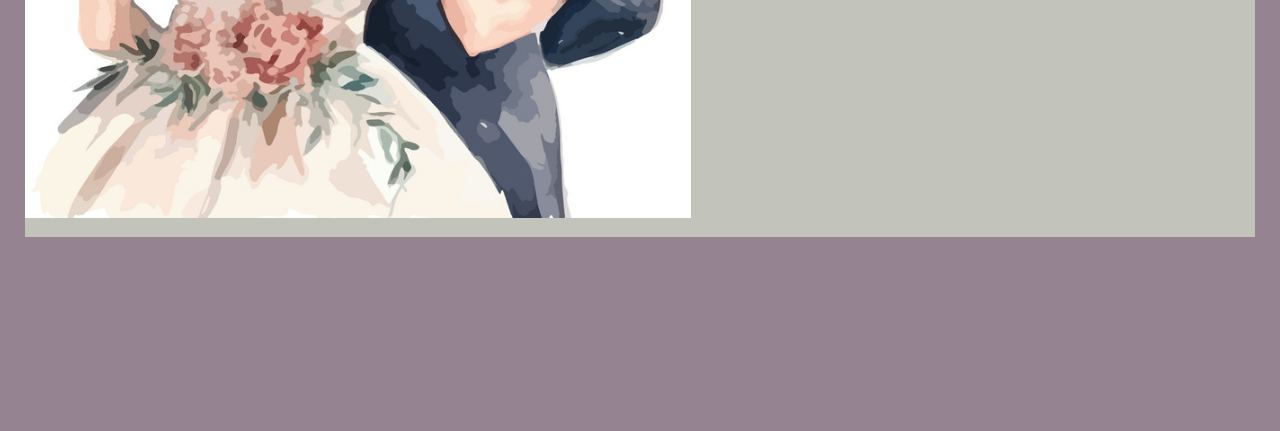
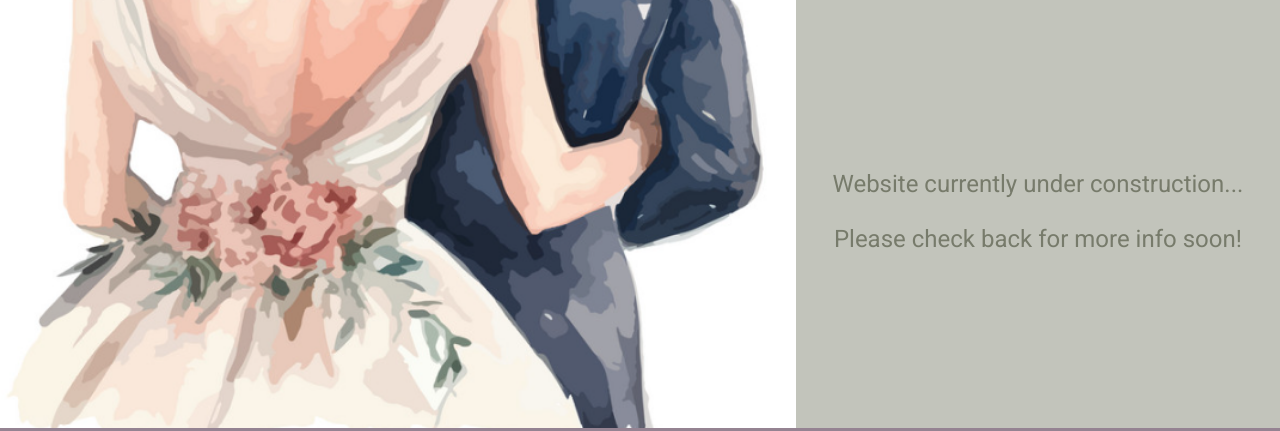
Before and after one commit to toothless13/wedding, a plain HTML site: page index.html in a window 1280 px wide. Shown: the part 594-1025 px from the top of the page. Before the commit the page ends 831 px from the top, so only its background shows below. Drawn offline with Linux system fonts and the light colour scheme.

Commit message:
style mobile & tablet

```diff
--- a/index.html
+++ b/index.html
@@ -12,8 +12,8 @@
     <section class="info">
       <h1>Tim & Lottie's <br>Wedding Day</h1>
       <h2>24th August 2024</h2>
-      <h3>Website currently under construction...</h3>
-      <h3>Please check back for more info soon!</h3>
+      <h3>Website currently under construction...<br><br>
+      Please check back for more info soon!</h3>
     </section>
     <section class="image">
       <img src="./resources/images/Bride and Groom WaterColour.png" alt="Watercolour image of Bride and Groom">
--- a/styles/style.css
+++ b/styles/style.css
@@ -78,6 +78,23 @@ h3 {
 
 /* 768px width */
 @media screen and (min-width:768px) {
+    main {
+        display: grid;
+        grid-template-areas:
+            "image info";
+        margin: 0;
+        margin-top: 3rem;
+    }
+
+    .info {
+        grid-area: info;
+        margin-top: 0;
+        padding-bottom: 0;
+        display: flex;
+        flex-direction: column;
+        justify-content: space-evenly;
+    }
+
     .info h1 {
         font-size: 3rem;
         font-weight: 100;
@@ -89,13 +106,18 @@ h3 {
     }
 
     .info h3 {
-        font-size: 2rem;
+        font-size: 1.5rem;
         font-weight: 400;
+        padding: 0 1rem;
     }
 
-    main {
-        display: flex;
-        flex-direction: row-reverse;
-        justify-content: center;
+    .image {
+        grid-area: image;
+        padding-bottom: 0;
+    }
+
+    .image img {
+        width: 100%;
+        height: 100%;
     }
 }
```
